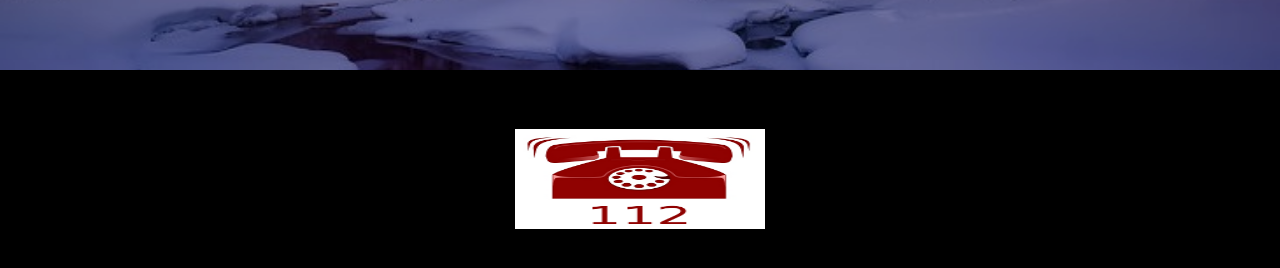
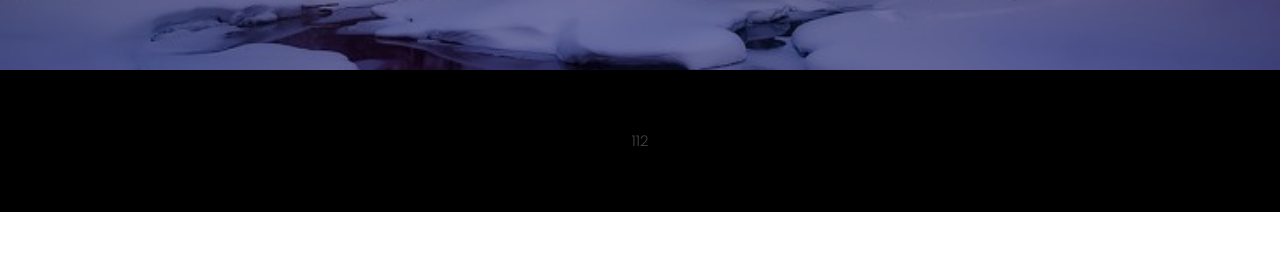
Before and after one commit to dyingsilent/dyingsilent.github.io, a plain HTML site: page index.html in a window 1280 px wide. Shown: the part 530-798 px from the top of the page. Drawn offline with Linux system fonts and the light colour scheme.

Commit message:
Update index.html
112 remove logo

```diff
--- a/index.html
+++ b/index.html
@@ -50,7 +50,7 @@
 			<footer id="footer">
 				<div class="container">
 					<ul class="icons">
-						<li><img src="images/telefono_112_g.png" alt="Call now!"width="250" height="100" onclick="return gtag_report_conversion('tel:112')"/>  </li>
+						<li>112</li>
 					</ul>
 				</div>
 			</footer>
```
